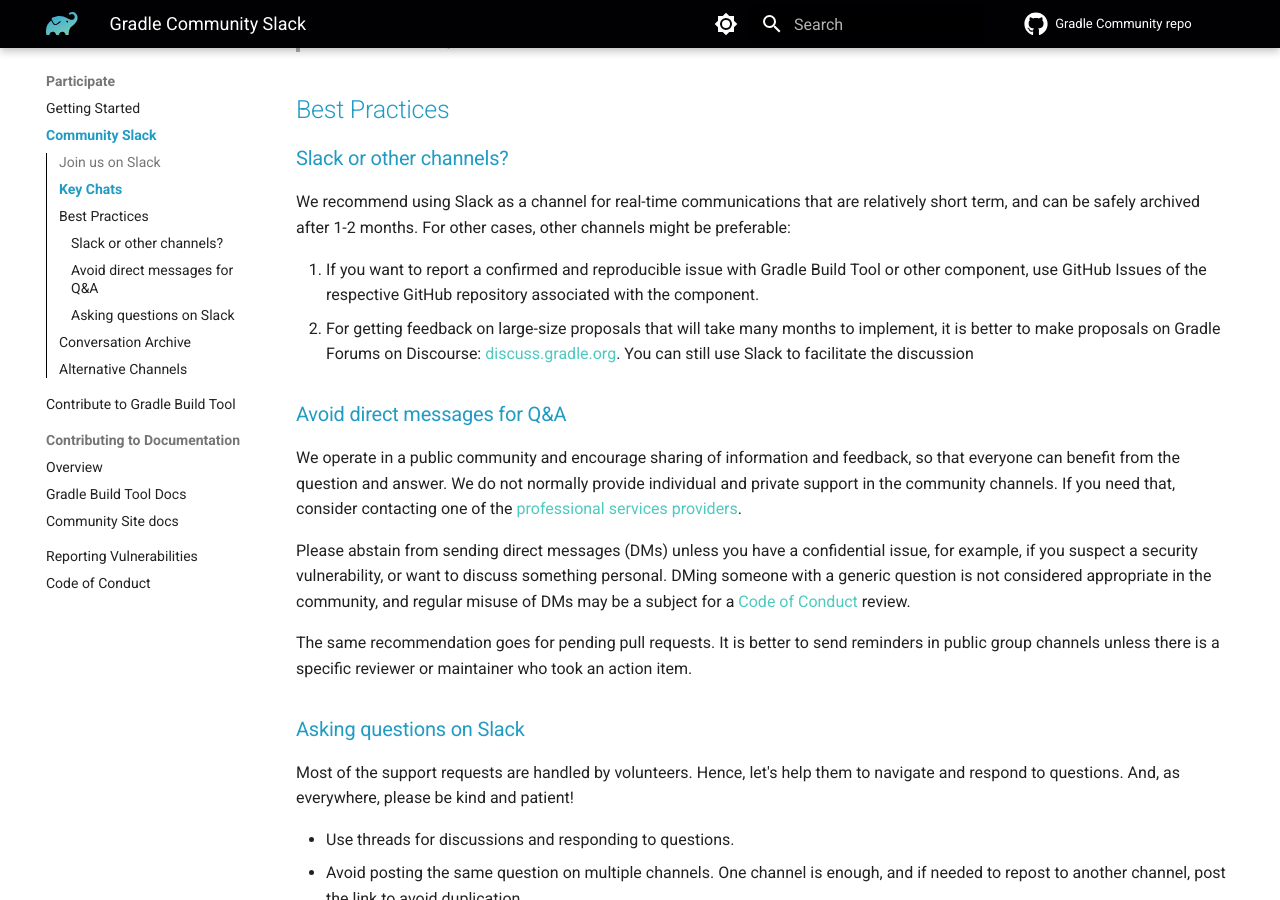
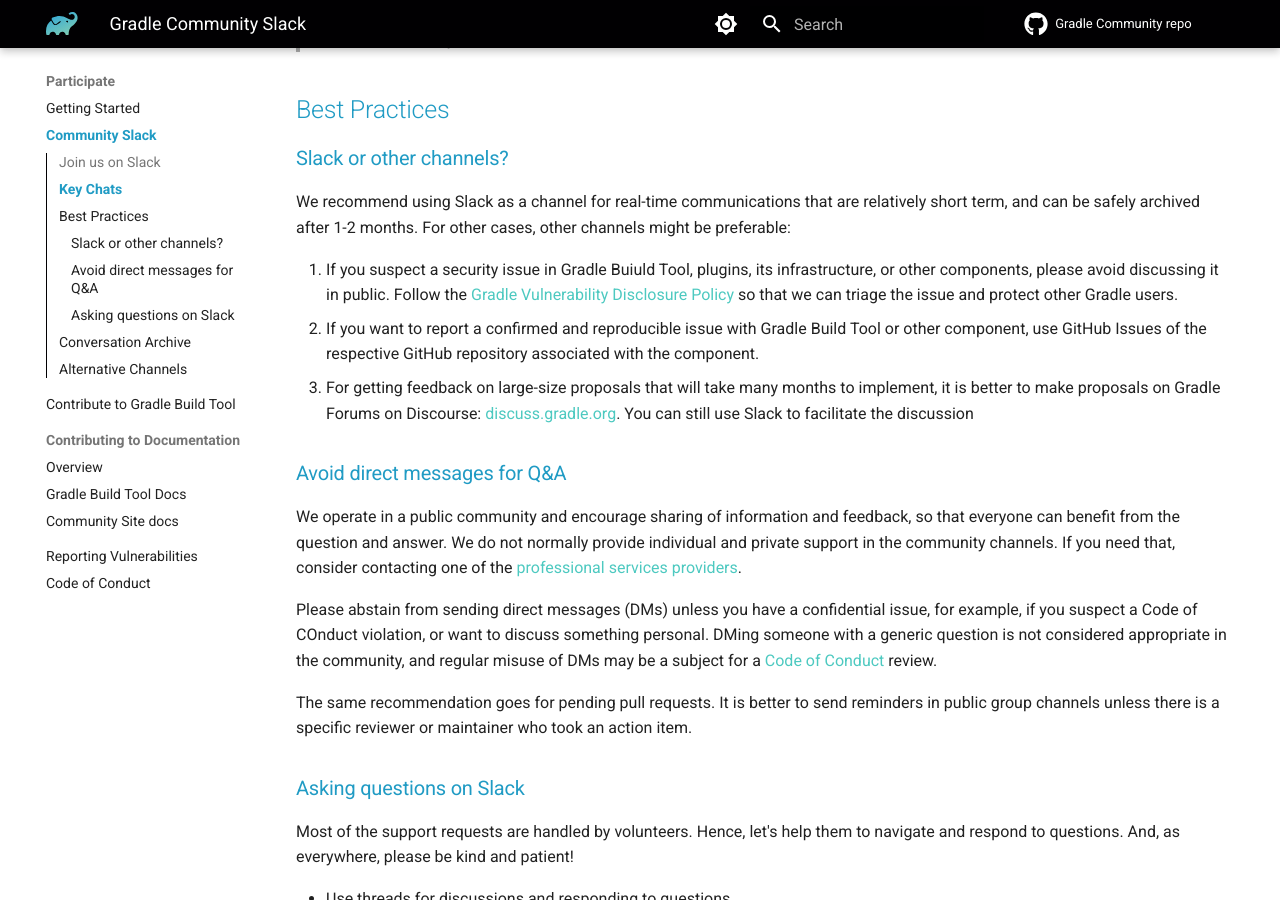
Before and after one commit to gradle/community, an MkDocs documentation site: the page built from docs/contributing/community-slack.md, in a window 1280 px wide and 900 px high, scrolled down 636 px. Built offline with MkDocs 1.6.1 and Material for MkDocs 9.7.7, drawn with Linux system fonts in a browser that asks for light colours; plug-ins that fetch from the network failed and are left out; comment, search, counter and statistics services are not loaded.

Commit message:
Be explicit about security discussion channels
We want them to happen in accordance with https://gradle.github.io/community/dotgithub/SECURITY/, not to be discussed on Slack randomly

```diff
--- a/docs/contributing/community-slack.md
+++ b/docs/contributing/community-slack.md
@@ -33,9 +33,12 @@ We recommend using Slack as a channel for real-time communications that are rela
 and can be safely archived after 1-2 months.
 For other cases, other channels might be preferable:
 
-1. If you want to report a confirmed and reproducible issue with Gradle Build Tool or other component,
+1. If you suspect a security issue in Gradle Buiuld Tool, plugins, its infrastructure, or other components,
+   please avoid discussing it in public.
+   Follow the [Gradle Vulnerability Disclosure Policy](../dotgithub/SECURITY/README.md) so that we can triage the issue and protect other Gradle users.
+3. If you want to report a confirmed and reproducible issue with Gradle Build Tool or other component,
    use GitHub Issues of the respective GitHub repository associated with the component.
-2. For getting feedback on large-size proposals that will take many months to implement,
+4. For getting feedback on large-size proposals that will take many months to implement,
    it is better to make proposals on Gradle Forums on Discourse: [discuss.gradle.org](https://discuss.gradle.org).
    You can still use Slack to facilitate the discussion
 
@@ -47,7 +50,7 @@ We do not normally provide individual and private support in the community chann
 If you need that, consider contacting one of the [professional services providers](https://gradle.org/services/).
 
 Please abstain from sending direct messages (DMs) unless you have a confidential issue,
-for example, if you suspect a security vulnerability,
+for example, if you suspect a Code of COnduct violation,
 or want to discuss something personal.
 DMing someone with a generic question is not considered appropriate in the community,
 and regular misuse of DMs may be a subject for a [Code of Conduct](https://gradle.org/conduct/) review.
```
